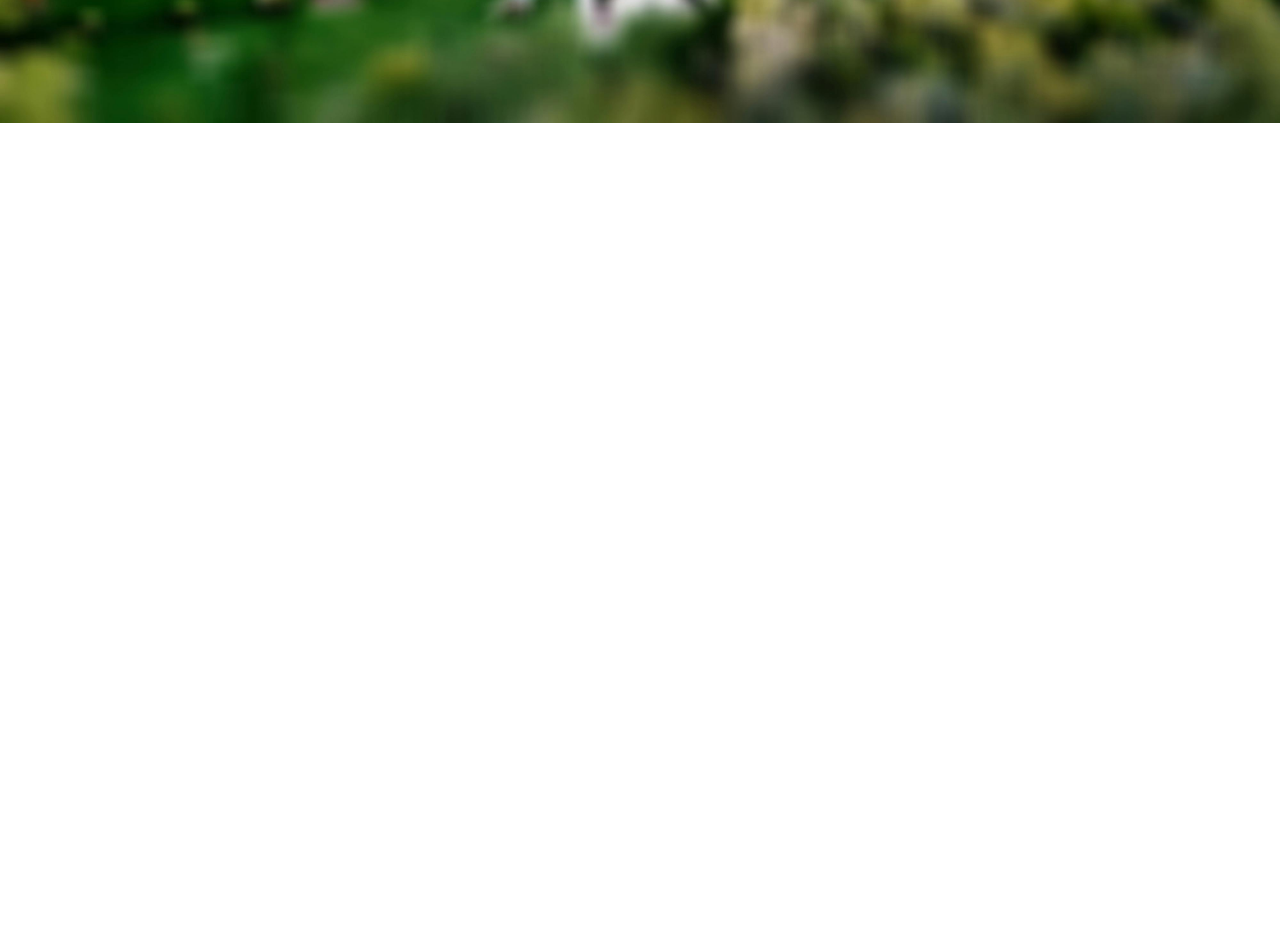
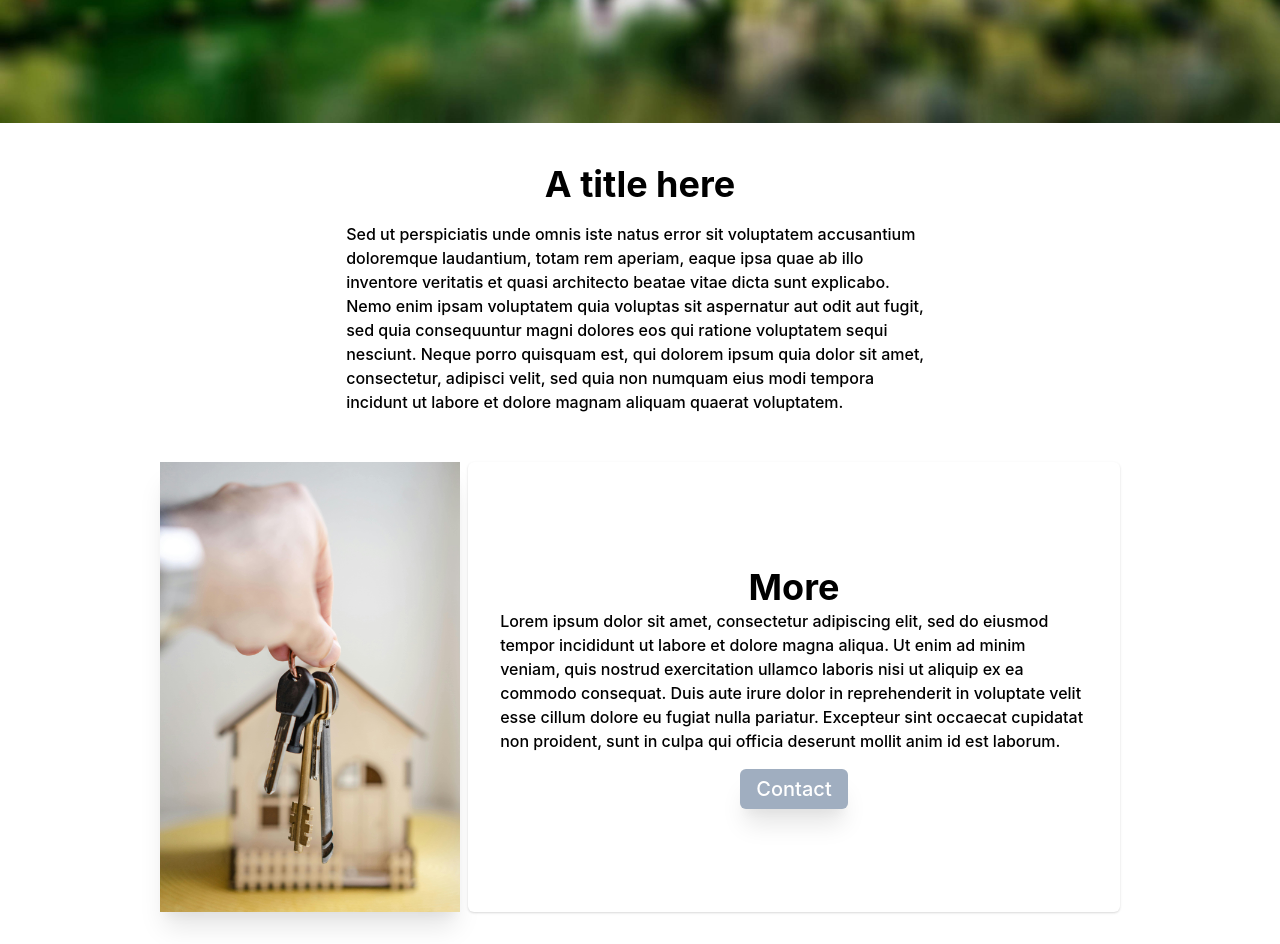
Before and after one commit to HannahBeattie/spirit, a Next.js app: page / in a window 1280 px wide. Shown: the part 685-1629 px from the top of the page. Before the commit the page ends 808 px from the top, so only its background shows below. Built offline with nearby package versions, Linux system fonts and the light colour scheme; a web font is replaced by a local one.

Commit message:
continue to add realistate jazz

```diff
--- a/src/app/base/components/Contact.js
+++ b/src/app/base/components/Contact.js
@@ -7,33 +7,37 @@ import {
 	Heading,
 	Image,
 	Spacer,
+	Stack,
 	Text,
 	VStack,
 } from '@chakra-ui/react'
+import { SP } from 'next/dist/shared/lib/utils'
 import React from 'react'
 
 function Contact() {
 	return (
-		<VStack py={12} flex={1}>
+		<Stack flex={1} direction={{ base: 'column', md: 'row' }} color={'black'} pb={8}>
+			<Image shadow={'xl'} maxW={{ md: 300 }} alt='key' src='/key2.jpg' />
+
+			<Card
+				bg={'white'}
+				p={4}
+				alignItems={'center'}
+				justifySelf={'center'}
+				justifyContent={'center'}
+			>
 				<HStack>
-				<Image shadow={'xl'} borderRadius={200} maxW={300} alt='healer' src='/face.jpg' />
 					<VStack flex={1}>
-					<Heading fontSize={'2xl'} letterSpacing={4} fontWeight={500} color={'#ebb513'}>
-						Hello, my name is Hannah Joy
-					</Heading>
-					<Card bg={'white'} p={4}>
-						<HStack>
-							<VStack>
-								<Container color={'gray.500'} fontWeight={500}>
+						<Container color={'black'} fontWeight={500}>
+							<Heading textAlign={'center'}>More</Heading>
 							<Text>
-										Lorem ipsum dolor sit amet, consectetur adipiscing elit, sed
-										do eiusmod tempor incididunt ut labore et dolore magna
-										aliqua. Ut enim ad minim veniam, quis nostrud exercitation
-										ullamco laboris nisi ut aliquip ex ea commodo consequat.
-										Duis aute irure dolor in reprehenderit in voluptate velit
-										esse cillum dolore eu fugiat nulla pariatur. Excepteur sint
-										occaecat cupidatat non proident, sunt in culpa qui officia
-										deserunt mollit anim id est laborum.
+								Lorem ipsum dolor sit amet, consectetur adipiscing elit, sed do
+								eiusmod tempor incididunt ut labore et dolore magna aliqua. Ut enim
+								ad minim veniam, quis nostrud exercitation ullamco laboris nisi ut
+								aliquip ex ea commodo consequat. Duis aute irure dolor in
+								reprehenderit in voluptate velit esse cillum dolore eu fugiat nulla
+								pariatur. Excepteur sint occaecat cupidatat non proident, sunt in
+								culpa qui officia deserunt mollit anim id est laborum.
 							</Text>
 						</Container>
 						<Spacer />
@@ -50,9 +54,7 @@ function Contact() {
 					</VStack>
 				</HStack>
 			</Card>
-				</VStack>
-			</HStack>
-		</VStack>
+		</Stack>
 	)
 }
 
--- a/src/app/base/components/Hero.js
+++ b/src/app/base/components/Hero.js
@@ -13,9 +13,7 @@ function Hero() {
 				boxShadow='md'
 				borderLeftRadius={{ sm: 20 }}
 			>
-				<Heading fontSize={{ base: '3xl', sm: '5xl', lg: '6xl' }}>
-					There is no place like home.
-				</Heading>
+				<Heading>There is no place like home.</Heading>
 				<Text>Feel confident with real estate like no other.</Text>
 				<Text>Another line of text here. Like this.</Text>
 				<Text>And another goes here. It is some more text.</Text>
--- a/src/app/base/components/Intro.js
+++ b/src/app/base/components/Intro.js
@@ -3,23 +3,21 @@ import React from 'react'
 
 function Intro() {
 	return (
-		<VStack>
-			<Heading fontSize={'2xl'} letterSpacing={4} fontWeight={500} color={'#ebb513'}>
-				Welcome,
-			</Heading>
-			<Heading fontSize={'2xl'} letterSpacing={4} fontWeight={500} color={'#ebb513'}>
-				I am glad you are here.
-			</Heading>
+		<VStack color={'black'} p={8}>
+			<Heading>A title here</Heading>
 			<Spacer />
-			<Container color={'gray.500'} fontWeight={500}>
+			<Container fontWeight={500}>
 				<VStack flex={1} align={'stretch'}>
 					<Text>
-						Discover serenity, balance, and renewal with holistic life and buisness
-						coaching.
+						Sed ut perspiciatis unde omnis iste natus error sit voluptatem accusantium
+						doloremque laudantium, totam rem aperiam, eaque ipsa quae ab illo inventore
+						veritatis et quasi architecto beatae vitae dicta sunt explicabo. Nemo enim
+						ipsam voluptatem quia voluptas sit aspernatur aut odit aut fugit, sed quia
+						consequuntur magni dolores eos qui ratione voluptatem sequi nesciunt. Neque
+						porro quisquam est, qui dolorem ipsum quia dolor sit amet, consectetur,
+						adipisci velit, sed quia non numquam eius modi tempora incidunt ut labore et
+						dolore magnam aliquam quaerat voluptatem.{' '}
 					</Text>
-
-					<Text>Reach out to begin your journey toward inner peace and well-being.</Text>
-					<Text>With love and light, Hannah Joy.</Text>
 				</VStack>
 			</Container>
 			<Spacer />
--- a/src/app/page.js
+++ b/src/app/page.js
@@ -9,8 +9,8 @@ export default function Home() {
 	return (
 		<VStack as={'main'}>
 			<Hero />
-			{/* <Intro />
-			<Contact /> */}
+			<Intro />
+			<Contact />
 		</VStack>
 	)
 }
```
Also changed, not shown: public/key2.jpg (added). Lines whose indentation alone changed are shown as unchanged.
